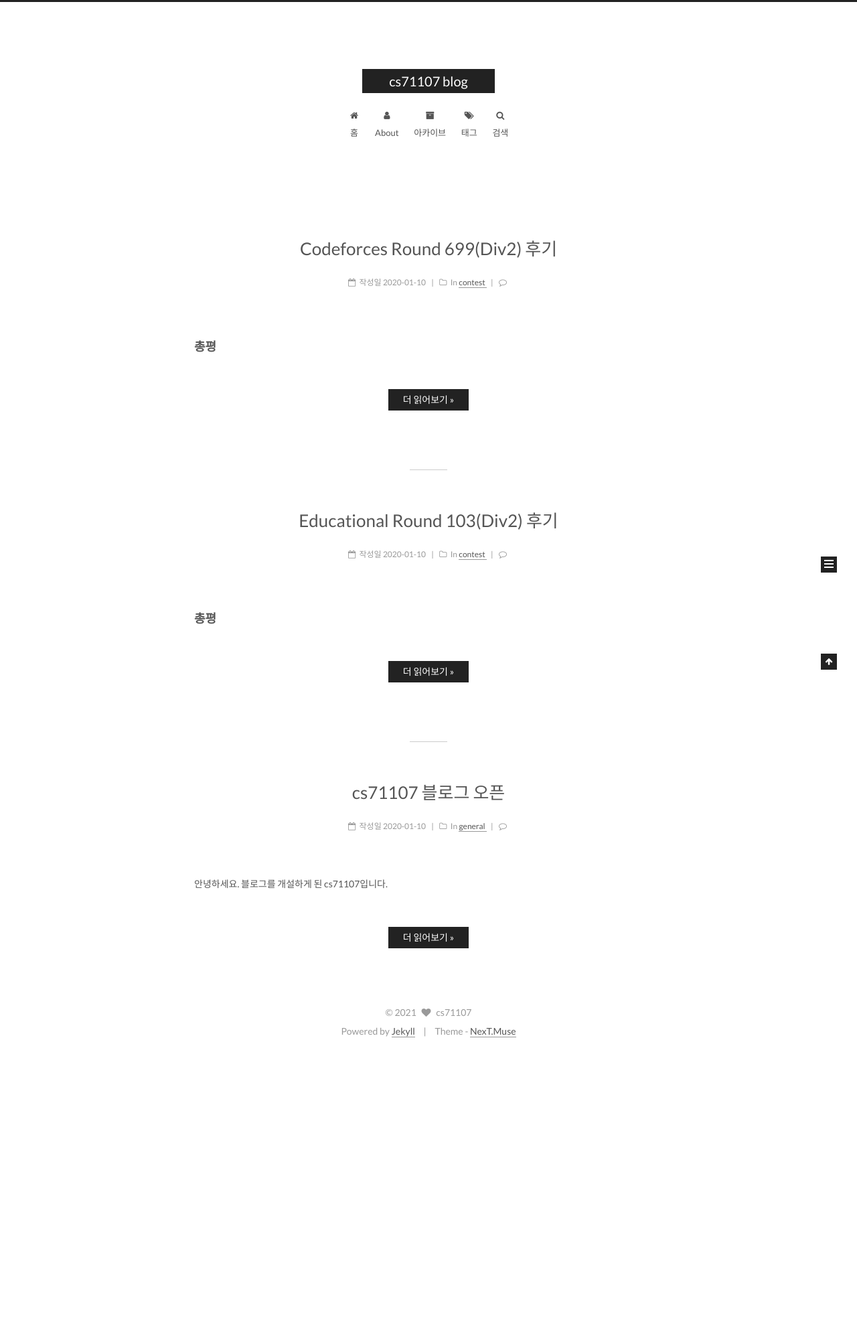
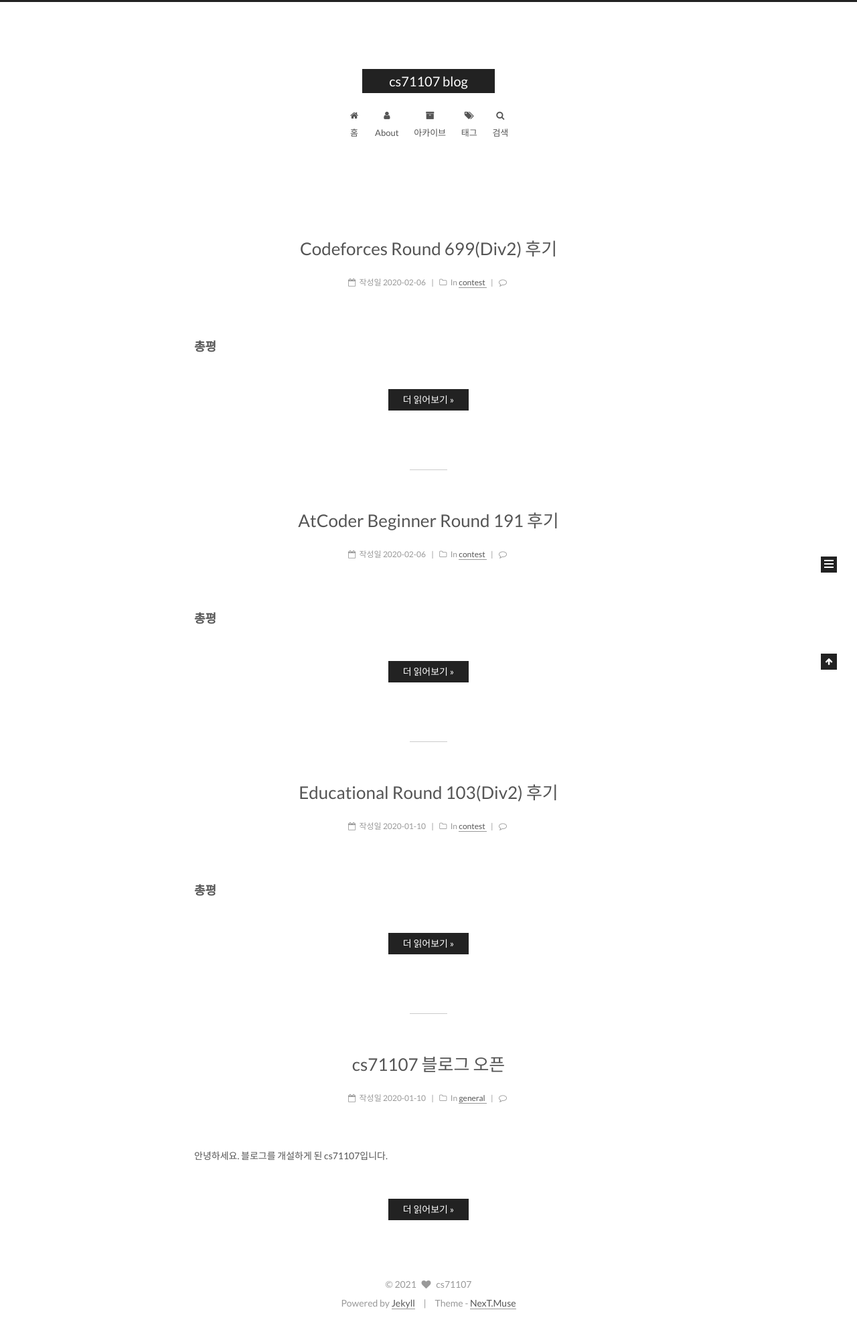
Before and after one commit to cs71107/cs71107.github.io, a Jekyll site: the page built from index.html, in a window 1280 px wide. Shown: the whole page at 67% size. Built offline with Jekyll 4.4.1, drawn with Linux system fonts in a browser that asks for light colours; the list of posts is cut into pages by our own code; comment, search, counter and statistics services are not loaded; before the commit the page ends 1574 px from its top, so only the background shows below that; part of the change alters nothing that is shown.

Commit message:
4th post and 3rd update

```diff
--- a/_posts/2020-02-06-699R.md
+++ b/_posts/2020-02-06-699R.md
@@ -1,37 +1,36 @@
 ---
 title: "Codeforces Round 699(Div2) 후기"
-date: 2020-01-10 20:14:00
+date: 2020-02-06 23:35:00
 categories:
 - contest
 tags:
-- Codeforces
+- AtCoder
 ---
 
 ### 총평
 
 문제들은 다음 링크에서 확인할 수 있다.
 
-<http://codeforces.com/contest/1481>
+<https://atcoder.jp/contests/abc191/tasks>
 
-A~E가 전부 무난했다. F를 푸는데는 실패해서 아쉽다. 시스텟 전엔 40위로(div1+div2) 순위 준수한 성적을 기록했다. 저번 에듀를 안 쳤으면 rated 중엔 7위, top10 이었을 것 같다. 다음은 각 문제의 풀이다.
+평소보다 어려운 ABC 였다. 결국 올솔에 실패했다. 전체 순위 162위, 퍼포먼스 2357로 준수한 성적을 냈다.
 
 ### A
 
-좌표가 주어지고, 문자열 S가 주어진다. 각 문자는 L,R,U,D로 구성되어 있고, 각각 왼쪽, 오른쪽, 위쪽, 아래쪽으로 1씩 움직이라는 뜻이다. 이때, 문자 중에 몇 개를 제거해서 (0,0)에서 원하는 좌표로 이동할 수 있는지 묻는 문제이다. 주어진 문자열을 통해 도달 가능한 x좌표, y좌표의 최댓값, 최솟값을 알 수 있으므로, 주어진 좌표가 그 범위안에 들어가는지 판별해주면 된다. 개인적으로 A치곤 살짝 어려웠다.
+계산 후 범위를 비교하면 되는 문제다.
 
 ### B
 
-정수들이 있는 배열이 주어지는데, 다음 원소보다 지금 원소가 크거나 같으면 계속 진행, 그렇지 않으면 현재 원소를 1 증가 시키고, 끝까지 도달하면 전체 작업을 끝낸다. 이때, k번째 작업이 어디에서 끝나는 가를 묻는다. 제한을 생각하지 않고 풀면 어렵게 접근할 수 있다. 주어지는 배열의 길이도 100이하, 최댓값도 100 이하이므로, 그냥 시뮬레이션을 돌리면서 배열이 내림차순이 될 때까지 진행시키면 된다.
+입력 받은 순서대로 주어진 x 와 다르면 출력.
 
 ### C
 
-원래 수들이 있는 배열, 목표로 하는 상태의 배열이 주어진다. 그리고, 순서대로 정확히 하나의 원소를 특정 값으로 바꿀 수 있다. 이때, 원래 배열의 값을 적절히 바꾸어 목표로 하는 상태로 바꿀 수 있는 가를 묻는 문제이다. 이 문제를 풀 때 주의해야 하는 것은 한번 값을 바꾼 원소의 값을 또 바꾸는 것이 가능하다는 것이다. 그렇기 때문에, 순서대로 보는 것이 아니라 일단 전부 받은 후 역으로 보는 것이 문제를 더 편하게 풀 수 있다. 처음과 값이 달라져야 하는 부분, 같아야 하는 부분을 우선 구분한 뒤, 뒤에서 부터 보면서 처음과 값이 달라져야 하는 부분에 우선적으로 매칭을 시킨다. 이때, 매칭 하는 값이 하나도 없다면, 역으로 보고 있으므로 이미 매칭된 아무 값에 매칭을 시킨다. 이렇게 했을 때 매칭 하는 곳을 못 찾거나, 값이 바뀌어야 하는데도 그렇지 못 한 값이 남아있으면 NO, 아니면 YES이다.
+조건 때문에 쉬운 문제. 꼭짓점의 개수 = 변의 개수가 되므로, 꼭짓점의 개수를 세어주면 된다.
 
 ### D
 
-아이디어 문제, 우선 어떤 두 정점 x,y가 있어 x->y, y->x에 대해서 쓰여 있는 문자가 같다면 x, y, x, y, .... 와 같으로 순회하면 같은 문자로 구성된 임의의 길이의 문자열을 항상 만들 수 있다. 이것은 자명하게 팰린드롬이다. 그렇지 않다면, 모든 정점 x,y 에 대해서 x->y, y->x에 쓰여 있는 문자가 다르다는 뜻이므로, x, y, x, y, .... 와 같이 순회할 경우, abababab... 또는 babababa...같은 문자열이 된다, 이때, 길이가 홀수이면, 이 문자열은 팰린드롬이되므로, 그대로 출력한다. 만약 짝수라면, n = 2일 경우 모두 불가능하다. 그 외에는 어떤, 정점 x,y,z가 존재하여, x->y에 쓰여진 글자는 a,x->z에 쓰여진 글자는 b인 x,y,z가 항상 존재한다. (증명은 간단하다.) 따라서 순서를 잘 조정해서 출력하면 된다.
+귀찮은 문제... 결국 많아봤자 소수점 넷째 자리까지 가므로, 10000 곱하면 된다. 대칭성이 성립하므로, X,Y 좌표 모두 절댓값으로 생각해도 무방하다. 그 뒤 가능한 x 범위에 대해 y 범위를 구할 수 있으므로, 잘 계산하면 된다.
 
 ### E
 
-E치고는 간단하다고 생각한 문제, 관찰은 책을 선택할 때 많아봤자 한번 선택하면 된다는 것 && 그리고 선택되지 않은 책들의 순서가 변하지 않고, 나머지 책들을 제거하면 조건을 만족시켜야 한다는 것이다. 따라서 dp를 쓰면 간단하게 풀린다.
-정리된 책들의 배열을 생각했을 때 어떤 수 i가 존재하여 위치가 i이하인 책들은 뽑히지 않았고, 그 뒤의 책들은 뽑힌 책들이 되게 할 수 있으므로, 이 점에 착안하여 dp를 하면 된다.
+많이 전형적인 문제. 그냥 N 번 다익스트라를 돌리면 해결된다.
--- /dev/null
+++ b/_posts/2020-02-06-abc191.md
@@ -0,0 +1,37 @@
+---
+title: "AtCoder Beginner Round 191 후기"
+date: 2020-02-06 02:00:00
+categories:
+- contest
+tags:
+- Codeforces
+---
+
+### 총평
+
+문제들은 다음 링크에서 확인할 수 있다.
+
+<http://codeforces.com/contest/1481>
+
+A~E가 전부 무난했다. F를 푸는데는 실패해서 아쉽다. 시스텟 전엔 40위로(div1+div2) 순위 준수한 성적을 기록했다. 저번 에듀를 안 쳤으면 rated 중엔 7위, top10 이었을 것 같다. 다음은 각 문제의 풀이다.
+
+### A
+
+좌표가 주어지고, 문자열 S가 주어진다. 각 문자는 L,R,U,D로 구성되어 있고, 각각 왼쪽, 오른쪽, 위쪽, 아래쪽으로 1씩 움직이라는 뜻이다. 이때, 문자 중에 몇 개를 제거해서 (0,0)에서 원하는 좌표로 이동할 수 있는지 묻는 문제이다. 주어진 문자열을 통해 도달 가능한 x좌표, y좌표의 최댓값, 최솟값을 알 수 있으므로, 주어진 좌표가 그 범위안에 들어가는지 판별해주면 된다. 개인적으로 A치곤 살짝 어려웠다.
+
+### B
+
+정수들이 있는 배열이 주어지는데, 다음 원소보다 지금 원소가 크거나 같으면 계속 진행, 그렇지 않으면 현재 원소를 1 증가 시키고, 끝까지 도달하면 전체 작업을 끝낸다. 이때, k번째 작업이 어디에서 끝나는 가를 묻는다. 제한을 생각하지 않고 풀면 어렵게 접근할 수 있다. 주어지는 배열의 길이도 100이하, 최댓값도 100 이하이므로, 그냥 시뮬레이션을 돌리면서 배열이 내림차순이 될 때까지 진행시키면 된다.
+
+### C
+
+원래 수들이 있는 배열, 목표로 하는 상태의 배열이 주어진다. 그리고, 순서대로 정확히 하나의 원소를 특정 값으로 바꿀 수 있다. 이때, 원래 배열의 값을 적절히 바꾸어 목표로 하는 상태로 바꿀 수 있는 가를 묻는 문제이다. 이 문제를 풀 때 주의해야 하는 것은 한번 값을 바꾼 원소의 값을 또 바꾸는 것이 가능하다는 것이다. 그렇기 때문에, 순서대로 보는 것이 아니라 일단 전부 받은 후 역으로 보는 것이 문제를 더 편하게 풀 수 있다. 처음과 값이 달라져야 하는 부분, 같아야 하는 부분을 우선 구분한 뒤, 뒤에서 부터 보면서 처음과 값이 달라져야 하는 부분에 우선적으로 매칭을 시킨다. 이때, 매칭 하는 값이 하나도 없다면, 역으로 보고 있으므로 이미 매칭된 아무 값에 매칭을 시킨다. 이렇게 했을 때 매칭 하는 곳을 못 찾거나, 값이 바뀌어야 하는데도 그렇지 못 한 값이 남아있으면 NO, 아니면 YES이다.
+
+### D
+
+아이디어 문제, 우선 어떤 두 정점 x,y가 있어 x->y, y->x에 대해서 쓰여 있는 문자가 같다면 x, y, x, y, .... 와 같으로 순회하면 같은 문자로 구성된 임의의 길이의 문자열을 항상 만들 수 있다. 이것은 자명하게 팰린드롬이다. 그렇지 않다면, 모든 정점 x,y 에 대해서 x->y, y->x에 쓰여 있는 문자가 다르다는 뜻이므로, x, y, x, y, .... 와 같이 순회할 경우, abababab... 또는 babababa...같은 문자열이 된다, 이때, 길이가 홀수이면, 이 문자열은 팰린드롬이되므로, 그대로 출력한다. 만약 짝수라면, n = 2일 경우 모두 불가능하다. 그 외에는 어떤, 정점 x,y,z가 존재하여, x->y에 쓰여진 글자는 a,x->z에 쓰여진 글자는 b인 x,y,z가 항상 존재한다. (증명은 간단하다.) 따라서 순서를 잘 조정해서 출력하면 된다.
+
+### E
+
+E치고는 간단하다고 생각한 문제, 관찰은 책을 선택할 때 많아봤자 한번 선택하면 된다는 것 && 그리고 선택되지 않은 책들의 순서가 변하지 않고, 나머지 책들을 제거하면 조건을 만족시켜야 한다는 것이다. 따라서 dp를 쓰면 간단하게 풀린다.
+정리된 책들의 배열을 생각했을 때 어떤 수 i가 존재하여 위치가 i이하인 책들은 뽑히지 않았고, 그 뒤의 책들은 뽑힌 책들이 되게 할 수 있으므로, 이 점에 착안하여 dp를 하면 된다.
```
